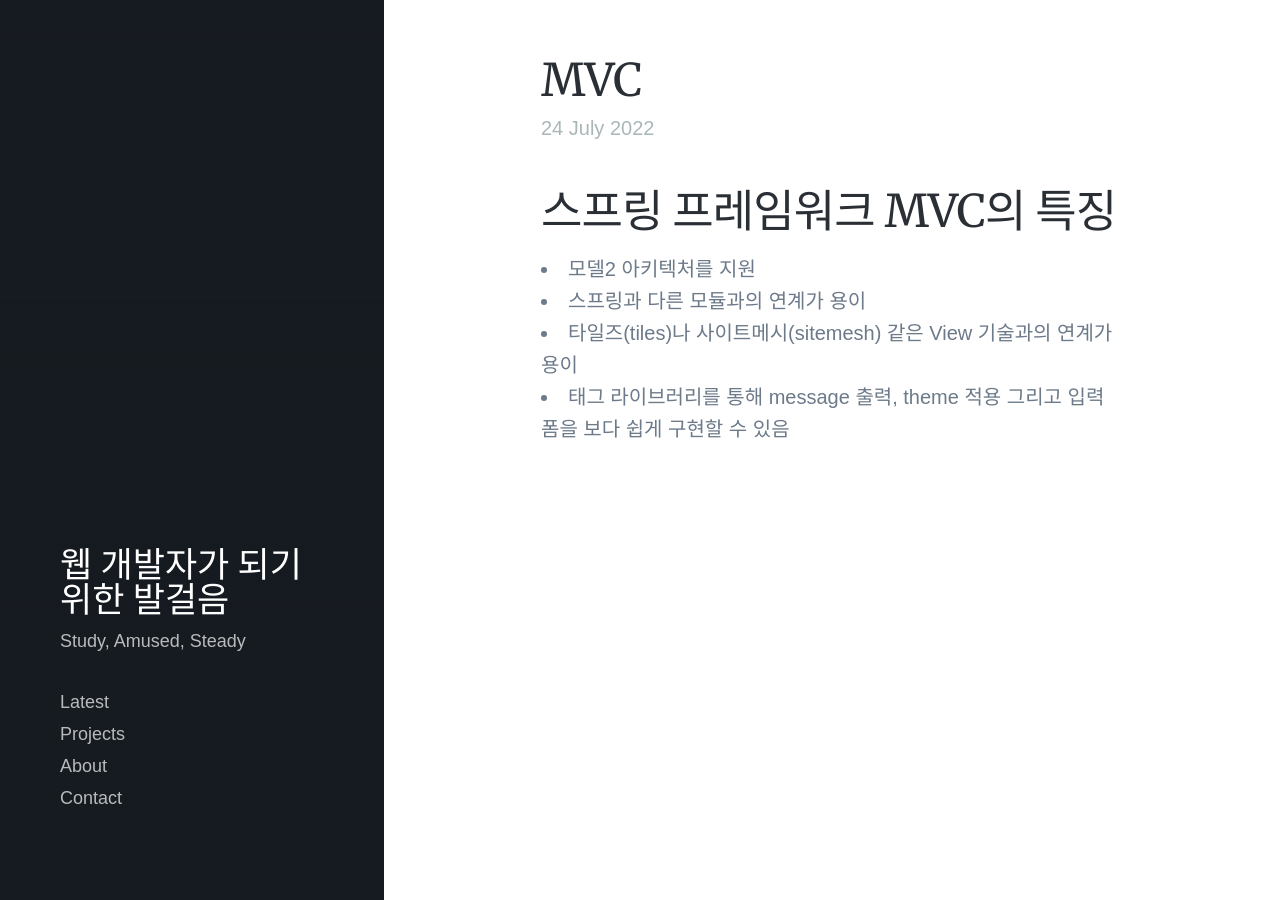
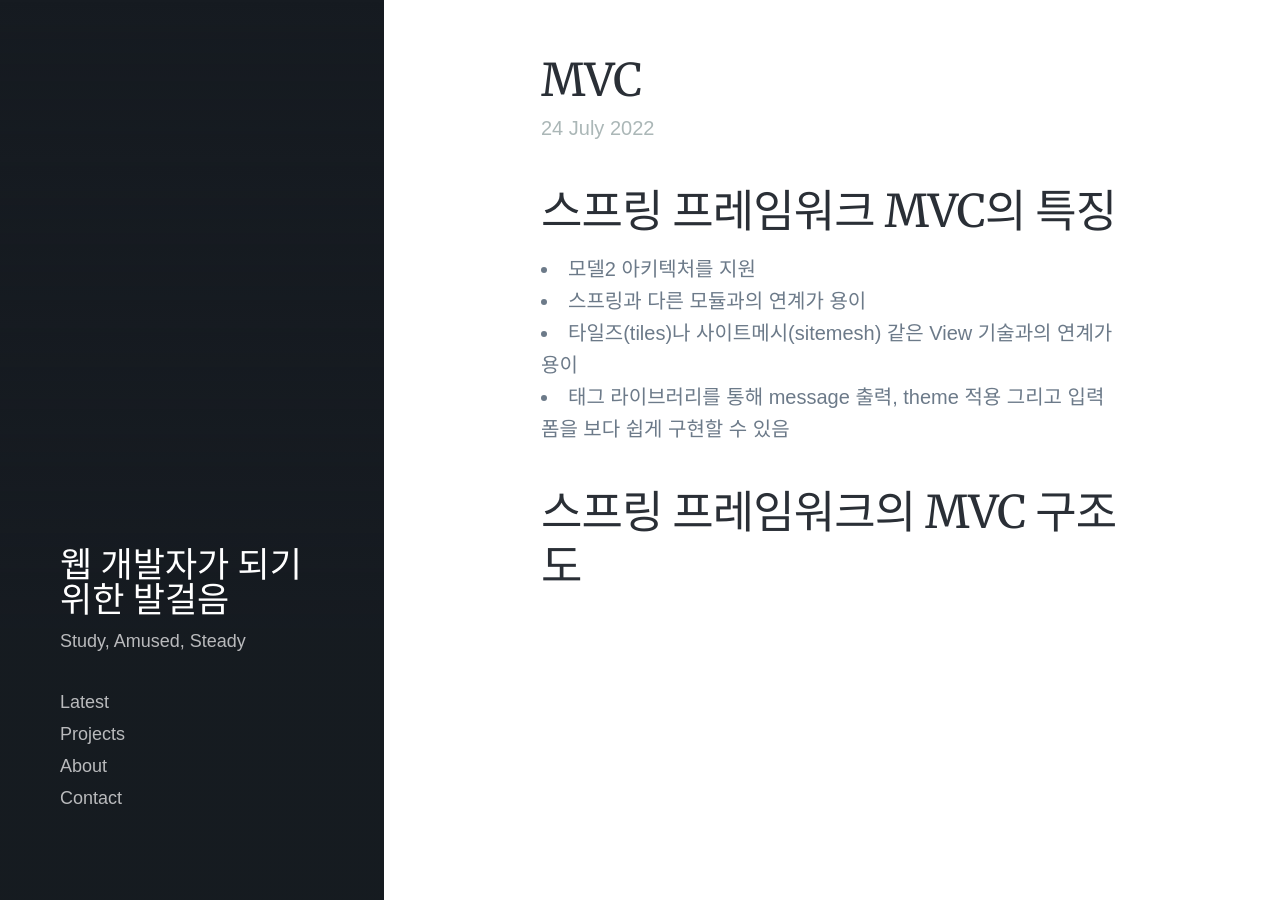
Before and after one commit to lawijdo201/lawijdo201.github.io, a Jekyll site: the page built from _posts/2022-07-24-Sping-MVC.md, in a window 1280 px wide and 900 px high. Built offline with Jekyll 4.4.1, drawn with Linux system fonts in a browser that asks for light colours; nearby versions of some CDN libraries; some web fonts are replaced.

Commit message:
Update and rename 2022-07-24-Sping-MVC기능.md to 2022-07-24-Sping-MVC.md

```diff
--- a/_posts/2022-07-24-Sping-MVC기능.md
+++ b/_posts/2022-07-24-Sping-MVC.md
@@ -9,3 +9,5 @@ excerpt: MVC기능에 대해
 * 스프링과 다른 모듈과의 연계가 용이
 * 타일즈(tiles)나 사이트메시(sitemesh) 같은 View 기술과의 연계가 용이
 * 태그 라이브러리를 통해 message 출력, theme 적용 그리고 입력 폼을 보다 쉽게 구현할 수 있음
+
+## 스프링 프레임워크의 MVC 구조도
```
